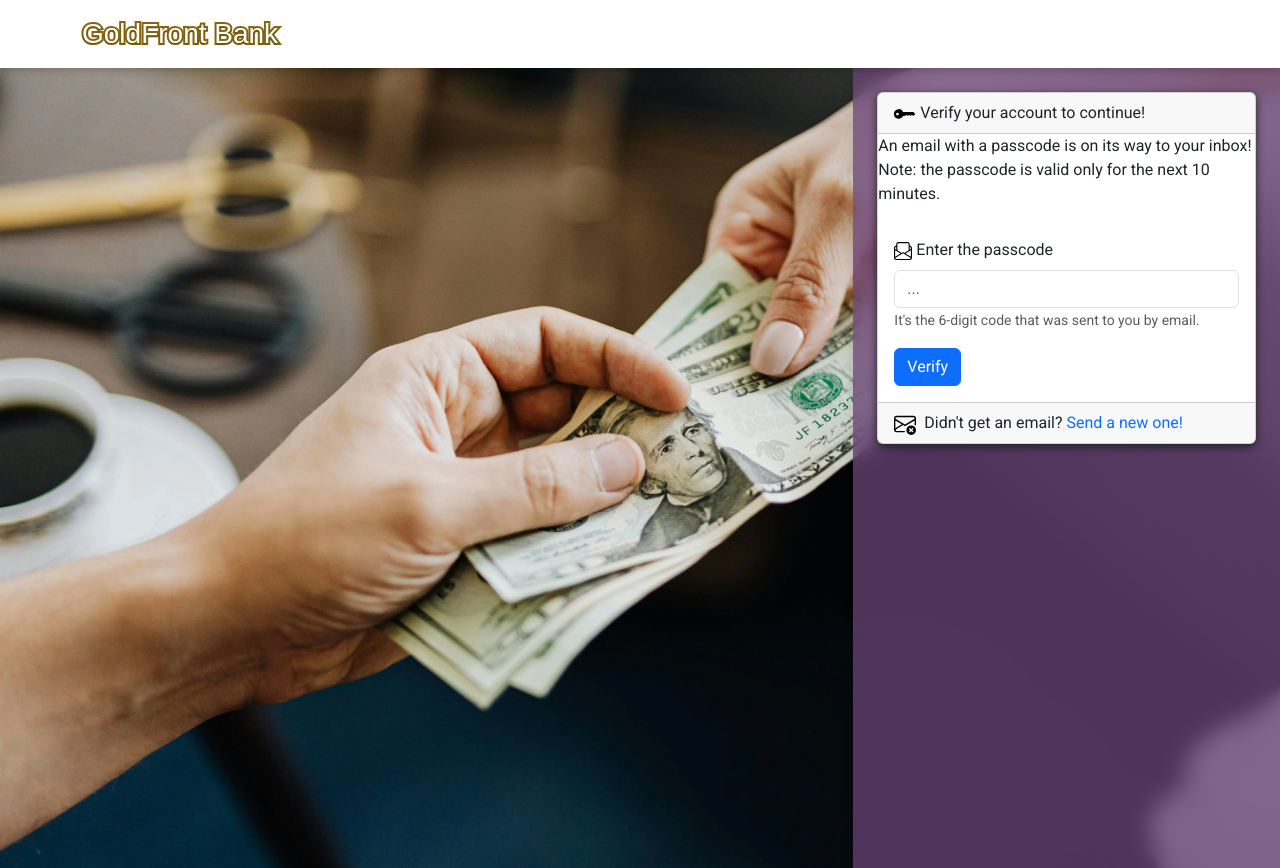
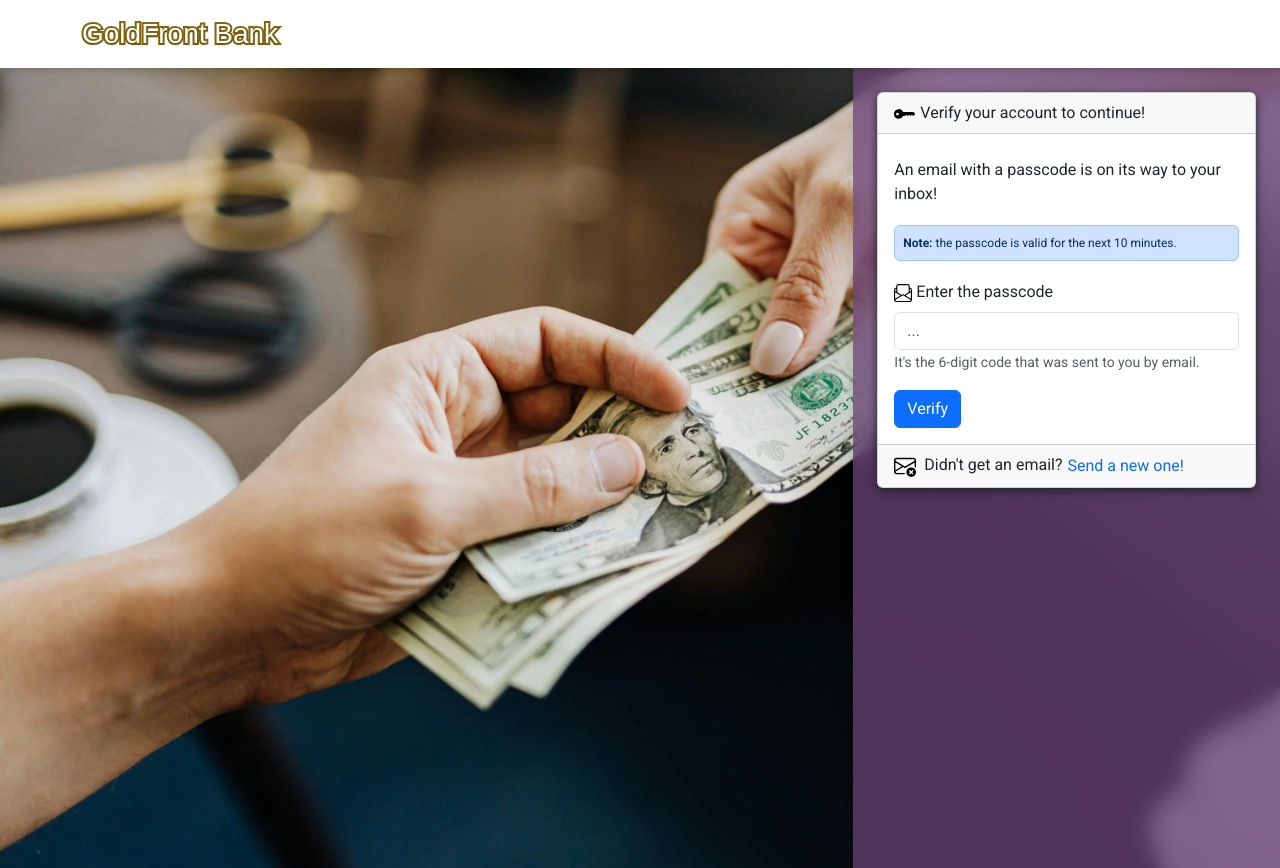
Before and after one commit to welegionsr/bank-dashboard-frontend, a Next.js app: page /verify in a window 1280 px wide. Built offline with nearby package versions, Linux system fonts and the light colour scheme; no server answers; a web font is replaced by a local one.

Commit message:
- Added option to resend verification email - Implemented a timer to only allow resend every 20 seconds - Minor changes to auth layout design

```diff
--- a/src/app/(auth)/layout.js
+++ b/src/app/(auth)/layout.js
@@ -79,7 +79,7 @@ export default function DashboardLayout({ children }) {
                     </Col>
                     <Col className="form-section" xs={12} md={5} xl={4} >
                         <main className="form-card">
-                            {message && <Alert variant={messageType}>{message}</Alert>}
+                            {message && <Alert variant={messageType} style={{textAlign: "center"}}>{message}</Alert>}
                             {children}
                         </main>
                     </Col>
--- a/src/app/(auth)/verify/page.js
+++ b/src/app/(auth)/verify/page.js
@@ -1,8 +1,8 @@
 'use client';
 
 import apiClient from "@/utils/api";
-import { useState } from "react";
-import { Button, Card, Container, Form } from "react-bootstrap";
+import { useEffect, useState } from "react";
+import { Alert, Button, Card, Container, Form } from "react-bootstrap";
 import { EnvelopePaper, EnvelopeX, KeyFill } from "react-bootstrap-icons";
 import { useAuth } from "../layout";
 import { useRouter } from "next/navigation";
@@ -12,9 +12,32 @@ import { useUser } from "@/utils/UserContext";
 export default function VerifyPage() {
     const [verificationCode, setVerificationCode] = useState('');
     const [submitted, setSubmitted] = useState(false);
+    const [resent, setResent] = useState(false);
+    const [resendTimer, setResendTimer] = useState(0);
     const userContext = useUser();
     const { setMessage, setMessageType } = useAuth();
     const router = useRouter();
+
+    // Effect to handle the countdown timer
+    useEffect(() => {
+        let interval = null;
+
+        if (resendTimer > 0) {
+            interval = setInterval(() => {
+                setResendTimer((prev) => {
+                    if (prev === 1) {
+                        setResent(false); // Reset "resent" when timer reaches 0
+                        clearInterval(interval); // Clear the interval immediately
+                    }
+                    return prev - 1;
+                });
+            }, 1000);
+        }
+
+        return () => {
+            if (interval) clearInterval(interval); // Cleanup on unmount
+        };
+    }, [resendTimer]);
 
     const handleSubmit = async (e) => {
         e.preventDefault();
@@ -24,7 +47,7 @@ export default function VerifyPage() {
         const { email } = userContext.user;
 
         apiClient.post('/auth/verify', { email, verificationCode })
-            .then(response => {
+            .then(_response => {
                 setMessageType('success');
                 setMessage('Account Verified! Redirecting to login...');
                 router.push('/login');  // Redirect to the login page
@@ -38,6 +61,31 @@ export default function VerifyPage() {
             });
     };
 
+    const handleResend = async (e) => {
+        e.preventDefault();
+
+        setResent(true);
+        setResendTimer(20); // start a timer of 20 seconds
+
+        const {email} = userContext.user;
+
+        apiClient.post('/auth/resend', {email})
+        .then(_response => {
+            setMessageType('info');
+            setMessage('A new code was sent to your email');
+            setTimeout(() => {
+                setMessage('');
+            }, 5000);
+        })
+        .catch(err => {
+            console.error('Resend error:', err.response?.data?.message || 'Resend failed');
+            setMessageType('warning');
+            setMessage('Failed to resend the verification email!');
+            setResent(false);
+        });
+
+    }
+
     return (
         <Container className="mt-4">
             <Card className="form">
@@ -45,10 +93,10 @@ export default function VerifyPage() {
                     <KeyFill size="22" color="black" /> {' '}
                     Verify your account to continue!
                 </Card.Header>
-                <Card.Text>
-                    An email with a passcode is on its way to your inbox!
-                    Note: the passcode is valid only for the next 10 minutes.
+                <Card.Text className="mt-4" style={{padding: '0 1rem'}}>
+                    An email with a passcode is on its way to your inbox!<br/>
                 </Card.Text>
+                <Alert style={{ margin: '0.2rem 1rem', fontSize: '0.75rem', padding: '8px' }}><strong>Note:</strong> the passcode is valid for the next 10 minutes.</Alert>
                 <Card.Body>
                     <Form onSubmit={handleSubmit}>
                         <Form.Group className="mb-3" controlId="formPasscode">
@@ -67,12 +115,14 @@ export default function VerifyPage() {
                 <Card.Footer>
                     <EnvelopeX size="22" color="black" style={{ marginRight: "4px" }} /> {' '}
                     Didn&apos;t get an email? {' '}
-                    <Card.Link
-                        style={{ cursor: "pointer", textDecoration: "none" }}
-                        onClick={() => { /* HANDLE RE-SEND OF EMAIL */ }}
+                    <Button
+                        variant="link"
+                        style={{ padding: "0", cursor: "pointer", textDecoration: "none" }}
+                        onClick={handleResend}
+                        disabled={resent}
                     >
-                        Send a new one!
-                    </Card.Link>
+                        {resent ? `Resend in ${Math.floor(resendTimer / 60)}:${String(resendTimer % 60).padStart(2, '0')}...` : "Send a new one!"}
+                    </Button>
                 </Card.Footer>
             </Card>
         </Container>
```
